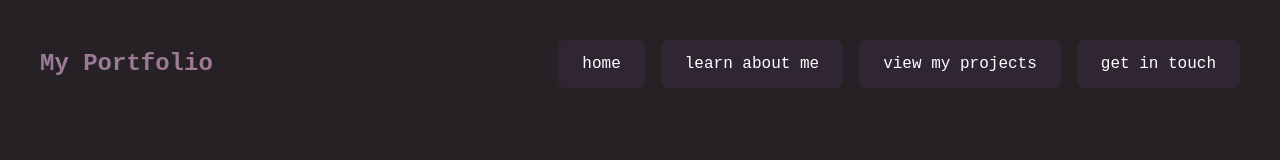
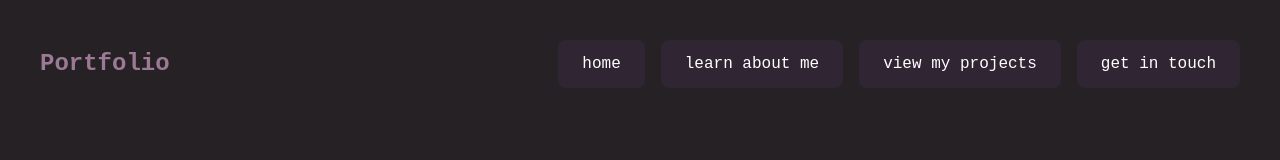
Before and after one commit to kerimboyukak/kerimboyukak.github.io, an Angular app: page / in a window 1280 px wide. Shown: the top 160 px of the page. Built offline with nearby package versions, Linux system fonts and the light colour scheme.

Commit message:
updated navbar title

```diff
--- a/src/app/core/navigation-bar/navigation-bar.component.html
+++ b/src/app/core/navigation-bar/navigation-bar.component.html
@@ -1,10 +1,7 @@
-<!-- navigation-bar.component.html -->
 <nav class="bg-dark text-offWhite sticky top-0 z-50">
-  <!-- Desktop Navbar -->
   <div class="flex items-center justify-between p-4 md:p-10">
-    <div class="text-2xl font-bold">My Portfolio</div>
+    <div class="text-2xl font-bold">Portfolio</div>
 
-    <!-- Hamburger Button (Mobile Only) -->
     <button
       class="md:hidden p-2 focus:outline-none"
       (click)="toggleMobileMenu()"
@@ -18,7 +15,6 @@
       </svg>
     </button>
 
-    <!-- Desktop Menu -->
     <div class="hidden md:flex items-center space-x-4">
       <a routerLink="/"
          class="bg-lightGray text-white px-6 py-3 rounded-lg hover:bg-accent transition-colors duration-300">
@@ -39,14 +35,12 @@
     </div>
   </div>
 
-  <!-- Mobile Menu (Full Screen) -->
   <div
     id="mobile-menu"
     class="fixed inset-0 bg-dark transform transition-transform duration-300 ease-in-out z-50 md:hidden"
     [ngClass]="{'translate-y-0': isMobileMenuOpen, 'translate-y-full': !isMobileMenuOpen}"
   >
     <div class="flex flex-col p-4 space-y-4">
-      <!-- Close Button -->
       <button
         class="self-end p-2 focus:outline-none"
         (click)="closeMobileMenu()"
@@ -58,7 +52,6 @@
         </svg>
       </button>
 
-      <!-- Menu Items -->
       <div class="flex flex-col items-center space-y-6">
         <a routerLink="/"
            class="bg-lightGray text-white px-6 py-3 rounded-lg hover:bg-accent transition-colors duration-300 w-full max-w-xs text-center"
```
